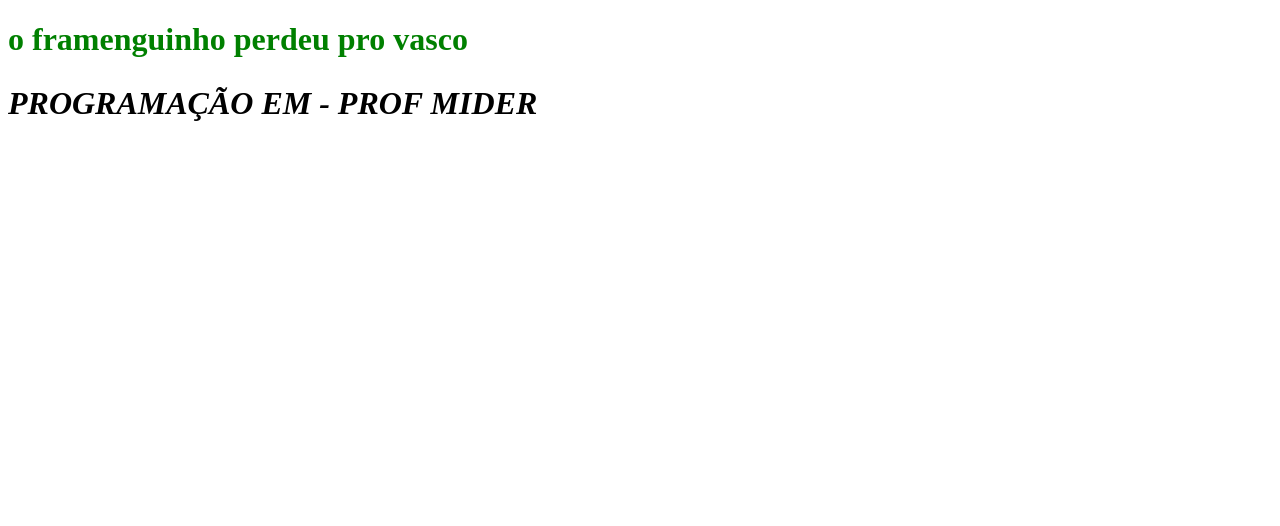
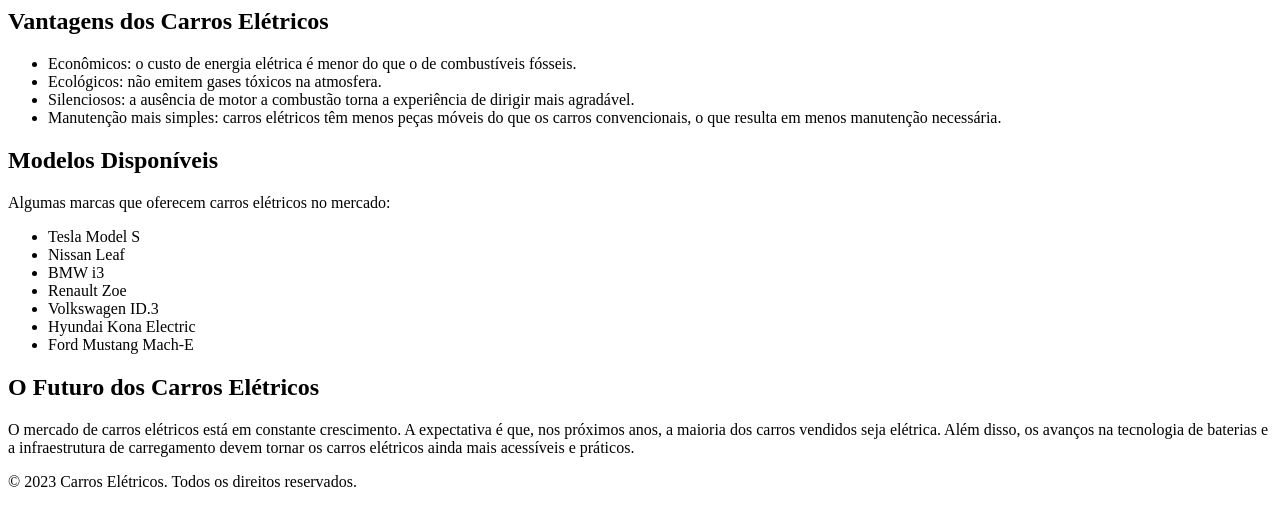
Before and after one commit to ferrigb/aulalifeserv, a plain HTML site: page index.html in a window 1280 px wide. Drawn offline with Linux system fonts and the light colour scheme.

Commit message:
Atualizar o index.html

```diff
--- a/index.html
+++ b/index.html
@@ -1,14 +1,32 @@
-<!DOCTYPE html>
-<html lang="en">
-<head>
-    <meta charset="UTF-8">
-    <meta http-equiv="X-UA-Compatible" content="IE=edge">
-    <meta name="viewport" content="width=device-width, initial-scale=1.0">
-    <title>Gabriel Ferri</title>
-    <link rel="stylesheet" href="style.css">
-</head>
-<body>
-    <h1><b>o framenguinho perdeu pro vasco</b></h1>
-    <h2><i>PROGRAMAÇÃO EM - PROF MIDER</i></h2>
-</body>
-</html>
+<section id="vantagens">
+	<h2>Vantagens dos Carros Elétricos</h2>
+	<ul>
+		<li>Econômicos: o custo de energia elétrica é menor do que o de combustíveis fósseis.</li>
+		<li>Ecológicos: não emitem gases tóxicos na atmosfera.</li>
+		<li>Silenciosos: a ausência de motor a combustão torna a experiência de dirigir mais agradável.</li>
+		<li>Manutenção mais simples: carros elétricos têm menos peças móveis do que os carros convencionais, o que resulta em menos manutenção necessária.</li>
+	</ul>
+</section>
+
+<section id="modelos">
+	<h2>Modelos Disponíveis</h2>
+	<p>Algumas marcas que oferecem carros elétricos no mercado:</p>
+	<ul>
+		<li>Tesla Model S</li>
+		<li>Nissan Leaf</li>
+		<li>BMW i3</li>
+		<li>Renault Zoe</li>
+		<li>Volkswagen ID.3</li>
+		<li>Hyundai Kona Electric</li>
+		<li>Ford Mustang Mach-E</li>
+	</ul>
+</section>
+
+<section id="futuro">
+	<h2>O Futuro dos Carros Elétricos</h2>
+	<p>O mercado de carros elétricos está em constante crescimento. A expectativa é que, nos próximos anos, a maioria dos carros vendidos seja elétrica. Além disso, os avanços na tecnologia de baterias e a infraestrutura de carregamento devem tornar os carros elétricos ainda mais acessíveis e práticos.</p>
+</section>
+
+<footer>
+	<p>&copy; 2023 Carros Elétricos. Todos os direitos reservados.</p>
+</footer>
```
